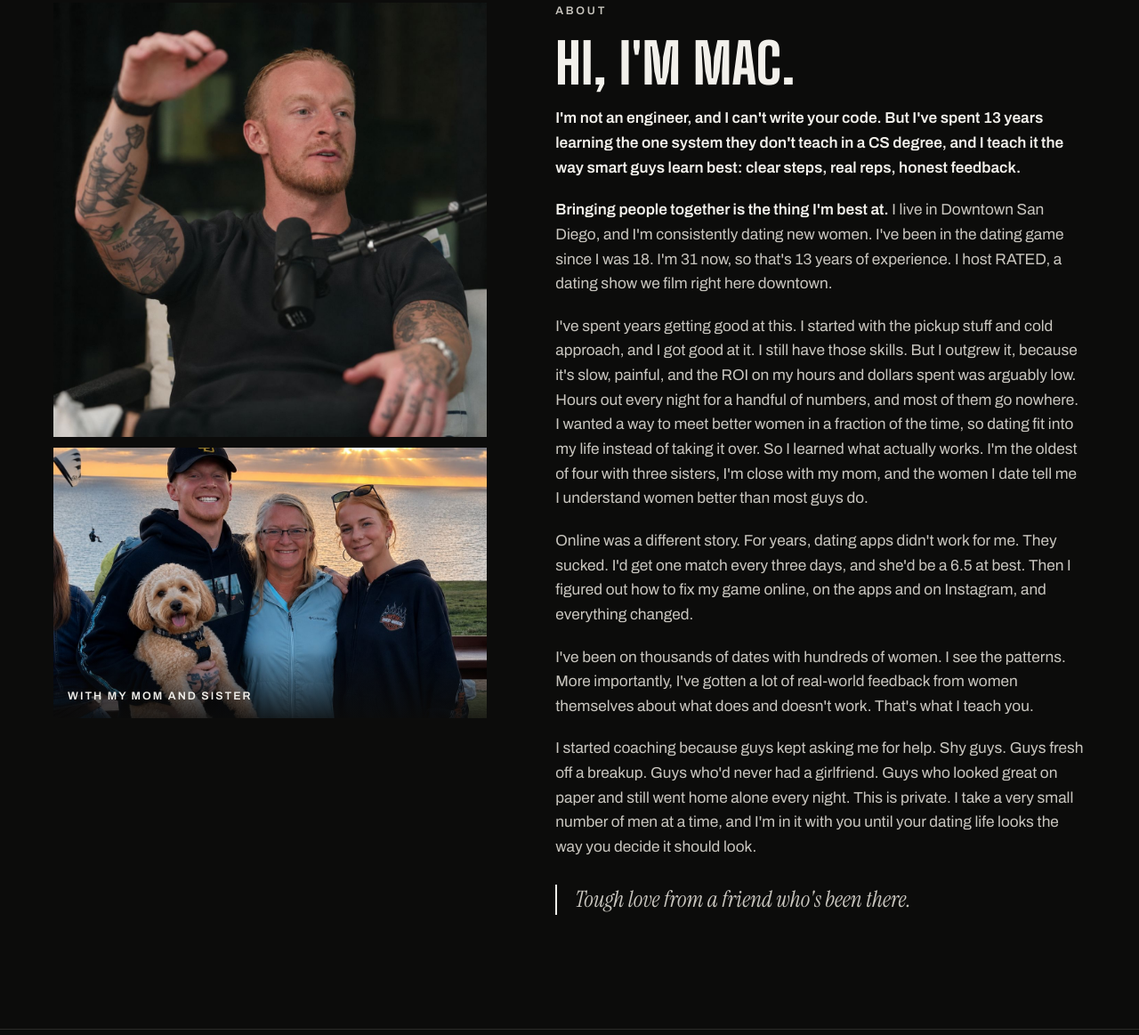
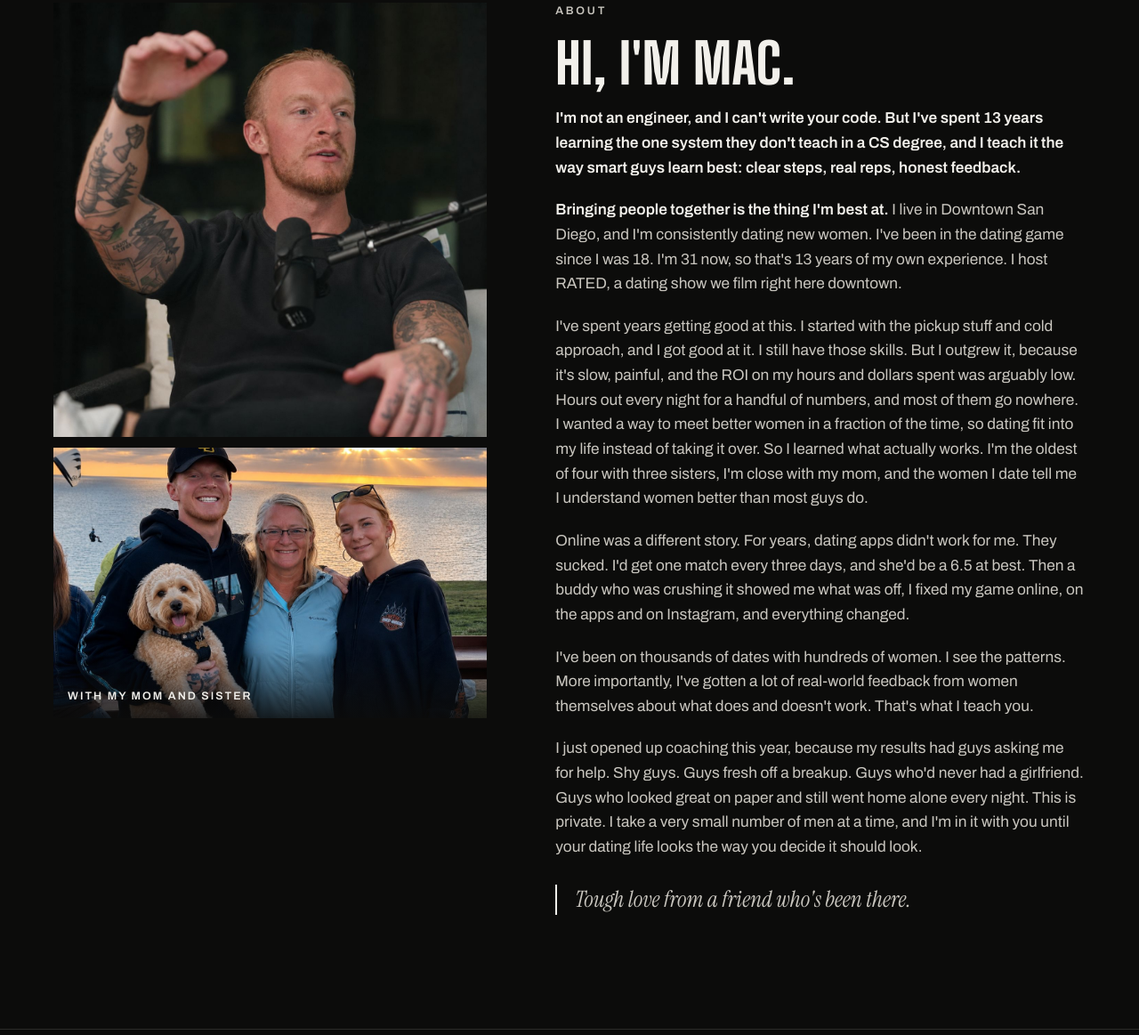
Before and after one commit to maclegend157/site, a plain HTML site: page engineers.html in a window 1280 px wide. Shown: the part 9171-10334 px from the top of the page at 89% size. Drawn offline with Linux system fonts and the light colour scheme.

Commit message:
Say coaching opened this year in the About section (#2)
About copy on the main, /engineers and /md pages:
- "I just opened up coaching this year, because my results had guys asking me for help."
- A buddy who was crushing it showed him what was off (was: "I figured out how to fix my game online").
- "13 years of my own experience" (was: "13 years of experience").

Co-Authored-By: Claude Fable 5.2 <noreply@anthropic.com>
Claude-Session: https://claude.ai/code/session_013GhQf1CHGiz2Tp28uvaYkL

```diff
--- a/engineers.html
+++ b/engineers.html
@@ -497,11 +497,11 @@ footer .row { display: flex; flex-wrap: wrap; justify-content: space-between; ga
         <p class="kicker">About</p>
         <h2 id="about-h" class="caps">Hi, I'm Mac.</h2>
         <p><b>I'm not an engineer, and I can't write your code. But I've spent 13 years learning the one system they don't teach in a CS degree, and I teach it the way smart guys learn best: clear steps, real reps, honest feedback.</b></p>
-        <p><b>Bringing people together is the thing I'm best at.</b> I live in Downtown San Diego, and I'm consistently dating new women. I've been in the dating game since I was 18. I'm 31 now, so that's 13 years of experience. I host RATED, a dating show we film right here downtown.</p>
+        <p><b>Bringing people together is the thing I'm best at.</b> I live in Downtown San Diego, and I'm consistently dating new women. I've been in the dating game since I was 18. I'm 31 now, so that's 13 years of my own experience. I host RATED, a dating show we film right here downtown.</p>
         <p>I've spent years getting good at this. I started with the pickup stuff and cold approach, and I got good at it. I still have those skills. But I outgrew it, because it's slow, painful, and the ROI on my hours and dollars spent was arguably low. Hours out every night for a handful of numbers, and most of them go nowhere. I wanted a way to meet better women in a fraction of the time, so dating fit into my life instead of taking it over. So I learned what actually works. I'm the oldest of four with three sisters, I'm close with my mom, and the women I date tell me I understand women better than most guys do.</p>
-        <p>Online was a different story. For years, dating apps didn't work for me. They sucked. I'd get one match every three days, and she'd be a 6.5 at best. Then I figured out how to fix my game online, on the apps and on Instagram, and everything changed.</p>
+        <p>Online was a different story. For years, dating apps didn't work for me. They sucked. I'd get one match every three days, and she'd be a 6.5 at best. Then a buddy who was crushing it showed me what was off, I fixed my game online, on the apps and on Instagram, and everything changed.</p>
         <p>I've been on thousands of dates with hundreds of women. I see the patterns. More importantly, I've gotten a lot of real-world feedback from women themselves about what does and doesn't work. That's what I teach you.</p>
-        <p>I started coaching because guys kept asking me for help. Shy guys. Guys fresh off a breakup. Guys who'd never had a girlfriend. Guys who looked great on paper and still went home alone every night. This is private. I take a very small number of men at a time, and I'm in it with you until your dating life looks the way you decide it should look.</p>
+        <p>I just opened up coaching this year, because my results had guys asking me for help. Shy guys. Guys fresh off a breakup. Guys who'd never had a girlfriend. Guys who looked great on paper and still went home alone every night. This is private. I take a very small number of men at a time, and I'm in it with you until your dating life looks the way you decide it should look.</p>
         <p class="creed">Tough love from a friend who's been there.</p>
       </div>
     </div>
```
Also changed, not shown: index.html (+3 -3 lines), md.html (+3 -3 lines).
